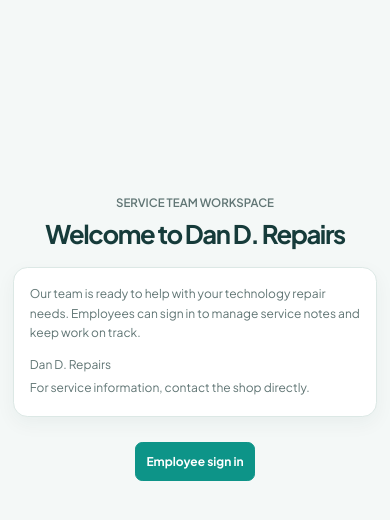
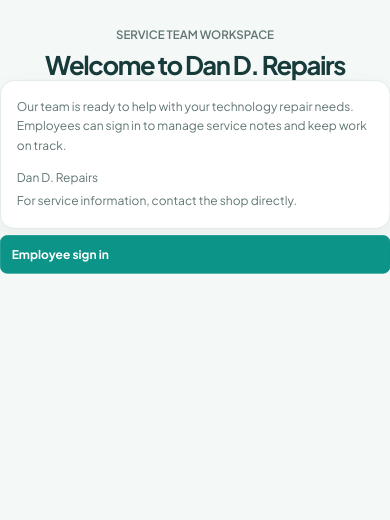
Before and after one commit to M7md-atef/technotes, a React (Vite) app: page / in a window 390 px wide. Shown: the top 520 px of the page. Built offline with nearby package versions, Linux system fonts and the light colour scheme.

Commit message:
Enhance layout scaling by adjusting root properties and removing zoom; implement app scale variable for responsive design

```diff
--- a/src/index.css
+++ b/src/index.css
@@ -66,9 +66,22 @@
   --shadow-card: 0 8px 24px rgb(0 0 0 / 20%);
 }
 
+:root {
+  --app-scale: 0.8;
+}
+
 #root {
-  zoom: 0.8;
+  width: 100%;
   min-height: 100vh;
+  overflow: hidden;
+}
+
+#root > * {
+  display: block;
+  width: calc(100% / var(--app-scale));
+  min-height: calc(100vh / var(--app-scale));
+  transform: scale(var(--app-scale));
+  transform-origin: top left;
 }
 
 * {
@@ -83,6 +96,7 @@
   color: var(--color-foreground);
   font-size: 15px;
   line-height: 1.6;
+  overflow-x: hidden;
 }
 
 input,
```
